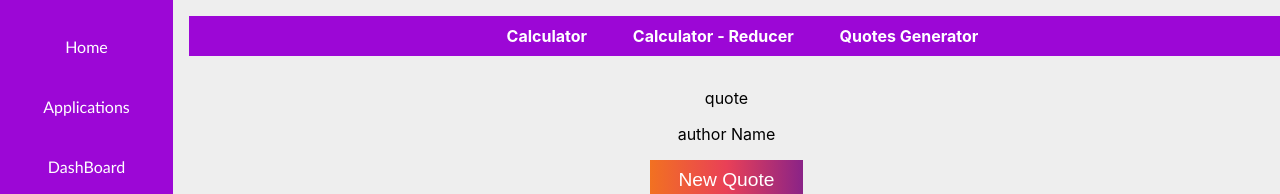
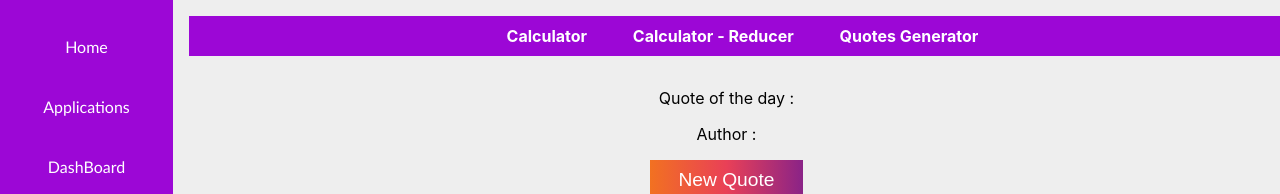
Before and after one commit to JeevaBabuM/ReactJS, a React (Create React App) app: page /applications/quotesgenerator in a window 1280 px wide. Shown: the top 194 px of the page. Built offline with nearby package versions, Linux system fonts and the light colour scheme; no server answers.

Commit message:
amendment in quotes

```diff
--- a/src/components/Applications/QuotesGenerator.js
+++ b/src/components/Applications/QuotesGenerator.js
@@ -1,26 +1,31 @@
-import React, { useState } from "react";
+import React, { useEffect, useState } from "react";
 import './QuotesGenerator.css'
 import axios from "axios";
 
-function QuotesGenerator() {
+export default function QuotesGenerator() {
+    // const url = "https://jsonplaceholder.typicode.com/posts/1";
     const url = "https://api.quotable.io/random";
     const [quote, setQuote] = useState('')
 
-    axios.get("https://api.quotable.io/random")
-    .then(res => {
-      const apiResponse = res.data;
-      setQuote({ apiResponse });
-    })
+    useEffect(() => {
+        axios.get(url)
+        .then(res => {
+        setQuote(res.data);
+    })},[])
+
     const getNewQuote = () => {
-        alert('apiResponse')
+        axios.get(url)
+        .then(res => {
+        setQuote(res.data);})
     }
+
     return (
         <div className="quotesContent">
             <div className="quoteText">
-                <p> quote </ p>
+                <p> Quote of the day : {quote.content} </ p>
             </div>
             <div className="quoteAuthor">
-                <p> author Name </ p>
+                <p> Author : {quote.author} </ p>
             </div>
 
             <button className="quoteButton" onClick={getNewQuote}>New Quote</button>
@@ -28,5 +33,3 @@ function QuotesGenerator() {
         </ div>
     )
 }
-
-export default QuotesGenerator
```
